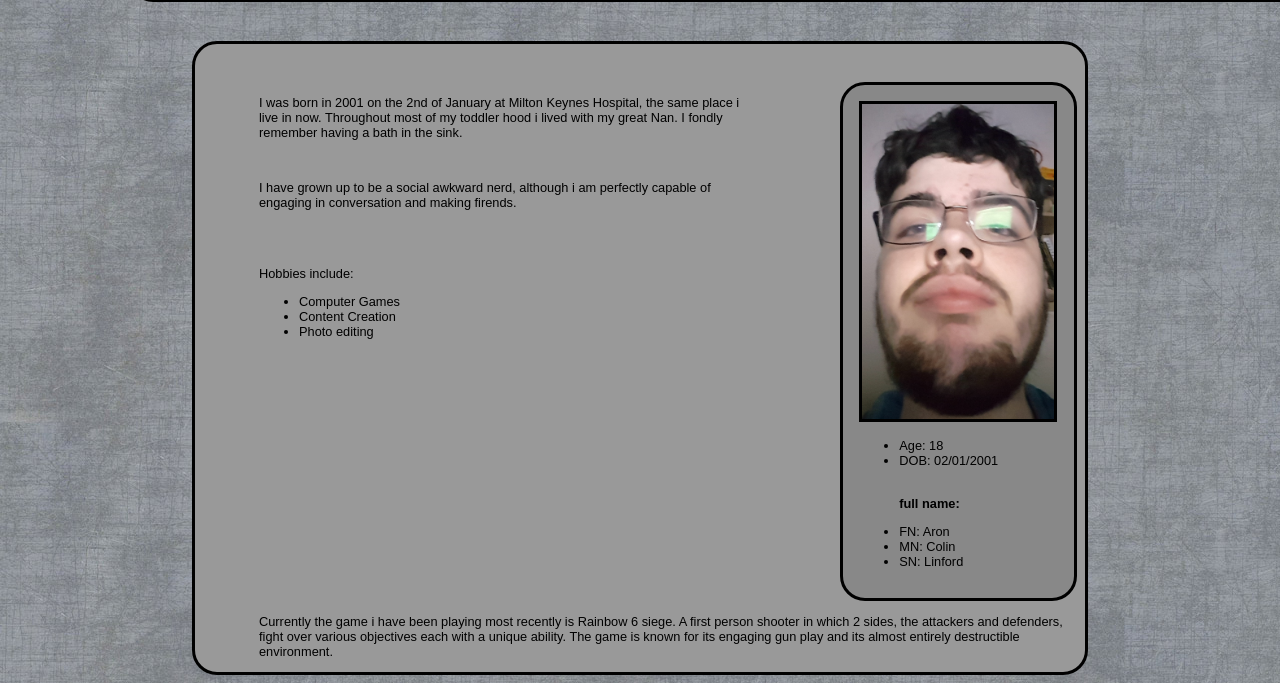
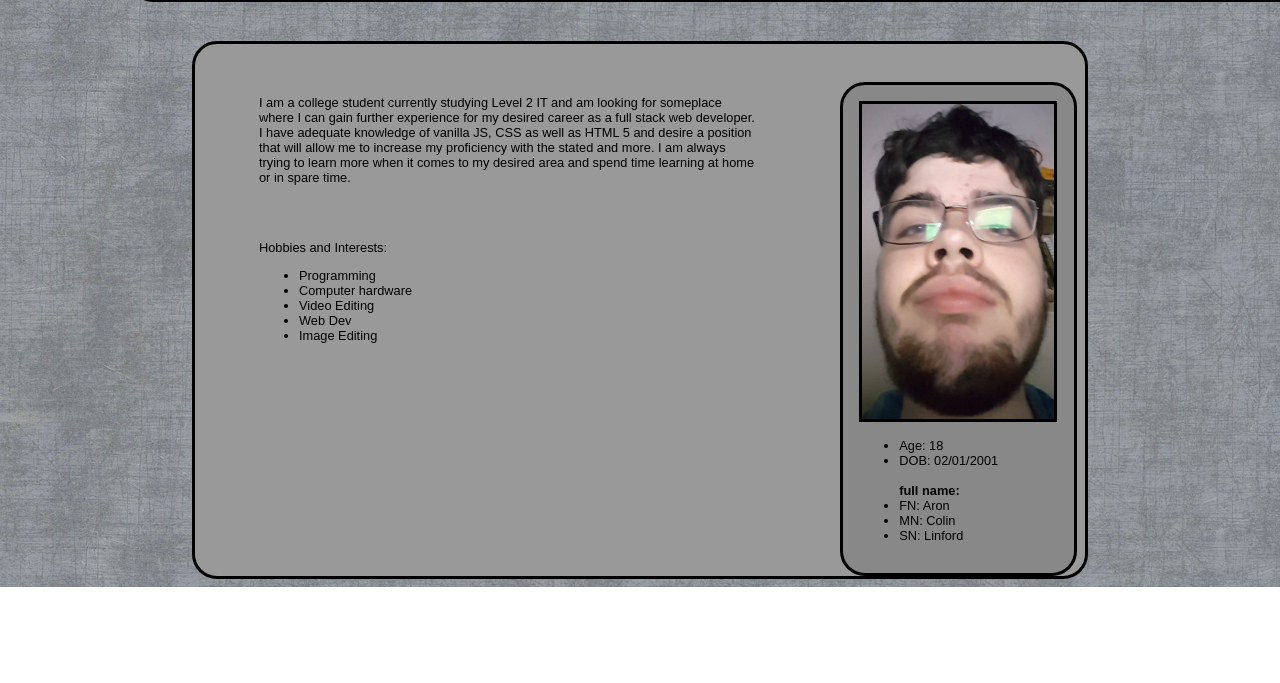
Before and after one commit to ACL-github-account/AronSite, a plain HTML site: page aboutme.html in a window 1280 px wide. Shown: the part 264-947 px from the top of the page. After the commit the page ends 851 px from the top, so only its background shows below. Drawn offline with Linux system fonts and the light colour scheme.

Commit message:
made site more employer firendly (yes, i know, you can still access it via git) and fixed a silly bug related to cookies

```diff
--- a/aboutme.html
+++ b/aboutme.html
@@ -37,20 +37,20 @@
     </div>
 	<div id="content">
 		<div class="summary">
-			<p>I was born in 2001 on the 2nd of January at Milton Keynes Hospital,
-			the same place i live in now. Throughout most of my toddler hood i lived
-			with my great Nan. I fondly remember having a bath in the sink.</p>
-			</br>
-			<p>I have grown up to be a social awkward nerd, although i am perfectly
-			capable of engaging in conversation and making firends.
-			</p>
+			<p>I am a college student currently studying Level 2 IT and am looking for someplace where
+			I can gain further experience for my desired career as a full stack web developer.
+			I have adequate knowledge of vanilla JS, CSS as well as HTML 5 and desire a position that will
+			allow me to increase my proficiency with the stated and more. I am always trying to learn more when
+			it comes to my desired area and spend time learning at home or in spare time.</p>
 			</br>
 			</br style="height: 20px">
-			<p> Hobbies include:</p>
+			<p> Hobbies and Interests:</p>
 			<ul>
-				<li>Computer Games</li>
-				<li>Content Creation</li>
-				<li>Photo editing</li>
+				<li>Programming</li>
+				<li>Computer hardware</li>
+				<li>Video Editing</li>
+				<li>Web Dev</li>
+				<li>Image Editing</li>
 			</ul>
 		</div>
 		<div class="DETAILS">
@@ -59,16 +59,14 @@
 				<li>Age: 18</li>
 				<li>DOB: 02/01/2001</li>
 				</br>
-				<p style="padding-bottom: 0px"><b>full name:</b></p>
+				<b>full name:</b>
 				<li>FN: Aron</li>
 				<li>MN: Colin</li>
 				<li>SN: Linford</li>
 			</ul>
 		</div>
 		<div class="mainbody">
-			<p>Currently the game i have been playing most recently is Rainbow 6 siege. A first person shooter
-			in which 2 sides, the attackers and defenders, fight over various objectives each with a unique
-			ability. The game is known for its engaging gun play and its almost entirely destructible environment.</p>
+			<p></p>
 		</div>
 		<br style="clear: both"/>
 	</div>
--- a/scripts/cookies.js
+++ b/scripts/cookies.js
@@ -1,4 +1,5 @@
-var incompat = 0;
+let incompat = 0;
+let openmenu = document.getElementById("openmenu");
 try {
     document.cookie = "testcookie=0";
 }
@@ -12,16 +13,6 @@ switch (incompat){
     case 0:
         //getting elements
         let options = document.getElementById("options");
-
-        //function for opening and closeing menu
-        function displayops(e) {
-            if (options.style.visibility == "visible"){
-                options.style.visibility = "hidden";
-            }
-            else {
-                options.style.visibility = "visible";
-                }
-            }
 
         console.log(document.cookie);
 
@@ -70,14 +61,20 @@ switch (incompat){
         }
 
         //adding event listeners (done last so functions and variables are declared first to prevent issues with spider-monkey)
-        openmenu.addEventListener("click", displayops, false);
+        openmenu.addEventListener("click", ()=>{
+		//function for opening and closeing menu
+            if (options.style.visibility == "visible"){
+                options.style.visibility = "hidden";
+            }
+            else {
+                options.style.visibility = "visible";
+            }
+            }, false);
         document.getElementById("hightcontrast").addEventListener("click", highcontrastoption, false);
         document.getElementById("comicsans").addEventListener("click", csansoption, false);
         break;
 
     default:
-    //not put outside switch as it would become global
-        let openmenu = document.getElementById("openmenu");
         openmenu.value = "OPTIONS UNAVAILABLE";
         openmenu.addEventListener("click", ()=>{alert("FUNCTION UNAVILABLE: OPEN IN DIFFERENT BROWSER, ENABLE WEBSTORAGE AND OR COOKIES!")}, false);
     break;
```
